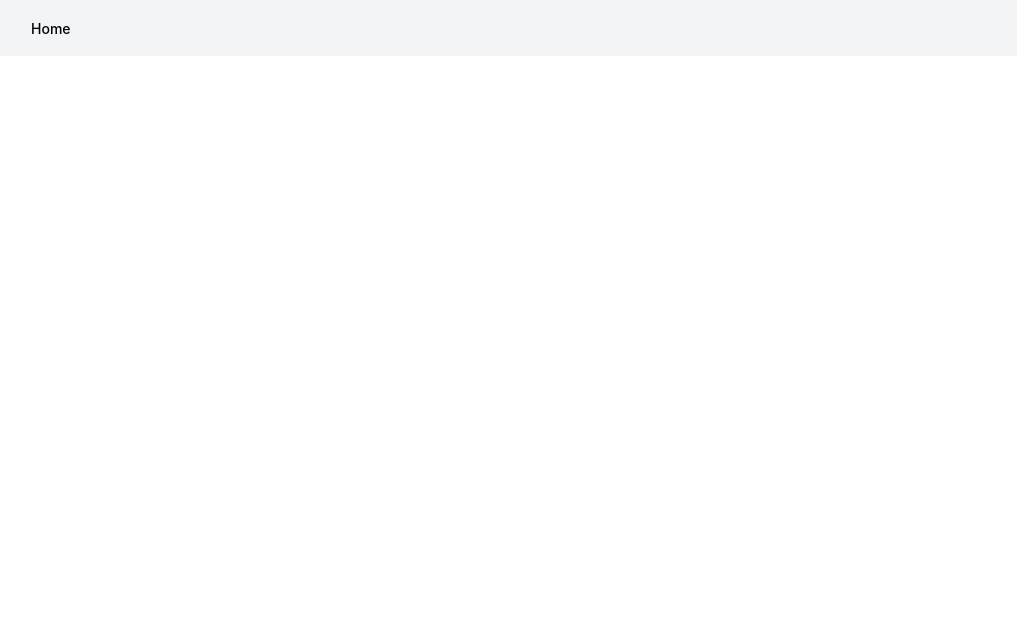
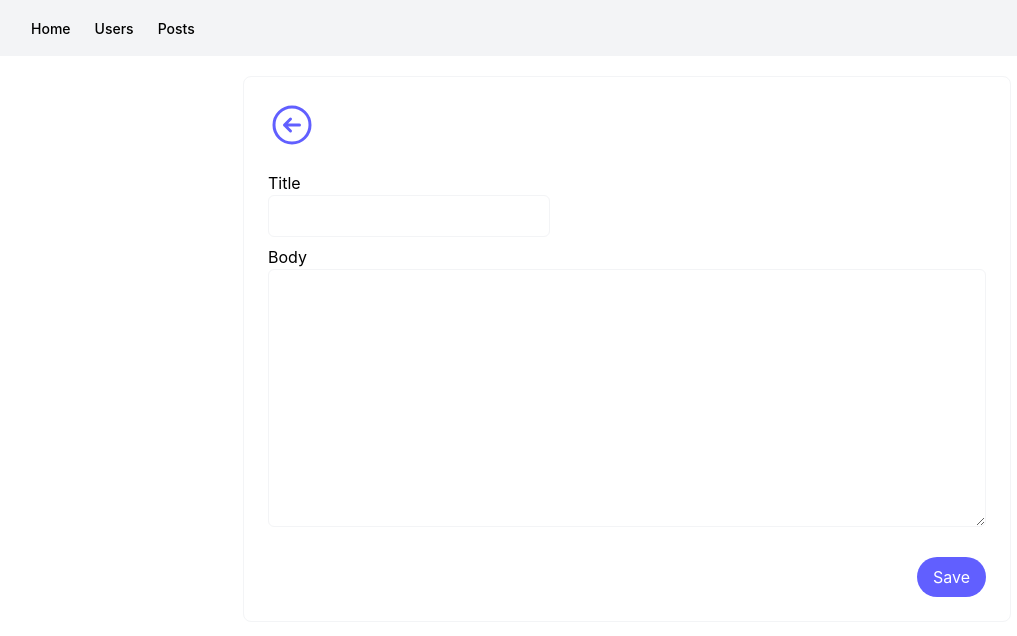
Before and after one commit to nkdas91/ReactTypicode, a React (Vite) app: page /posts/1/edit in a window 1280 px wide. Before the commit this address had no page. Shown: the top 636 px of the page, without its empty margins (13-1030 px from the left). Built offline with nearby package versions, Linux system fonts and the light colour scheme; no server answers.

Commit message:
Add posts - Add list, edit and delete features for posts - Add user filter to post list

```diff
--- a/src/App.tsx
+++ b/src/App.tsx
@@ -4,6 +4,10 @@ import Navbar from "./components/Navbar";
 import UserList from "./pages/users/UserList";
 import UserDetails from "./pages/users/UserDetails";
 import UserEdit from "./pages/users/UserEdit";
+import PostList from "./pages/posts/PostList";
+import PostDetails from "./pages/posts/PostDetails";
+import PostEdit from "./pages/posts/PostEdit";
+import Home from "./pages/Home";
 
 function App() {
   return (
@@ -11,9 +15,13 @@ function App() {
       <Navbar />
       <div className="px-10 py-5 ">
         <Routes>
-          <Route path="/" element={<UserList />} />
+          <Route path="/" element={<Home />} />
+          <Route path="/users" element={<UserList />} />
           <Route path="/users/:id" element={<UserDetails />} />
           <Route path="/users/:id/edit" element={<UserEdit />} />
+          <Route path="/posts" element={<PostList />} />
+          <Route path="/posts/:id" element={<PostDetails />} />
+          <Route path="/posts/:id/edit" element={<PostEdit />} />
         </Routes>
       </div>
     </>
--- a/src/components/Navbar.tsx
+++ b/src/components/Navbar.tsx
@@ -11,6 +11,22 @@ const Navbar = () => {
         >
           Home
         </Link>
+
+        <Link
+          to="/users"
+          aria-current="page"
+          className="px-3 py-2 text-sm font-medium text-black"
+        >
+          Users
+        </Link>
+
+        <Link
+          to="/posts"
+          aria-current="page"
+          className="px-3 py-2 text-sm font-medium text-black"
+        >
+          Posts
+        </Link>
       </div>
     </nav>
   );
--- /dev/null
+++ b/src/hooks/usePost.ts
@@ -0,0 +1,15 @@
+import { useEffect, useState } from "react";
+import type { Post } from "../types/Post";
+import { apiClient } from "../services/apiService";
+
+const usePost = (id?: number | null) => {
+  const [data, setData] = useState<Post | null>();
+
+  useEffect(() => {
+    apiClient.get(`/posts/${id ?? ""}`).then((res) => setData(res.data));
+  }, [id]);
+
+  return { data };
+};
+
+export default usePost;
--- /dev/null
+++ b/src/hooks/usePosts.ts
@@ -0,0 +1,15 @@
+import { useEffect, useState } from "react";
+import type { Post } from "../types/Post";
+import { apiClient } from "../services/apiService";
+
+const useUser = () => {
+  const [data, setData] = useState<Post[] | null>();
+
+  useEffect(() => {
+    apiClient.get(`/posts`).then((res) => setData(res.data));
+  }, []);
+
+  return { data };
+};
+
+export default useUser;
--- /dev/null
+++ b/src/pages/Home.tsx
@@ -0,0 +1,7 @@
+import React from "react";
+
+const Home = () => {
+  return <div>Home</div>;
+};
+
+export default Home;
--- /dev/null
+++ b/src/pages/posts/PostDetails.tsx
@@ -0,0 +1,54 @@
+import { Link, useNavigate, useParams } from "react-router-dom";
+import usePost from "../../hooks/usePost";
+import { deletePost } from "../../services/postService";
+import BackButton from "../../components/BackButton";
+
+const PostDetails = () => {
+  const { id } = useParams();
+  const { data: post } = usePost(id ? parseInt(id) : null);
+  const navigate = useNavigate();
+
+  const handleDelete = async (e: React.MouseEvent, id: number | undefined) => {
+    e.preventDefault();
+
+    const res = await deletePost(id ?? null);
+
+    if (res.data) {
+      navigate("/posts");
+    } else {
+      console.log(res.error);
+    }
+  };
+
+  return (
+    <div className="max-w-3xl mx-auto p-6 border border-gray-100 rounded-lg">
+      <BackButton />
+
+      <div className="mb-6 mt-4">
+        <h1 className="text-3xl">{post?.title}</h1>
+        <p className="text-gray-500">@{post?.userId}</p>
+      </div>
+
+      <div className="mb-6">
+        <p>{post?.body}</p>
+      </div>
+
+      <div className="flex justify-end gap-2">
+        <Link
+          to={`/posts/${id}/edit`}
+          className="bg-indigo-500 px-4 py-2 text-white rounded-full cursor-pointer hover:bg-indigo-600"
+        >
+          Edit
+        </Link>
+        <button
+          onClick={(e) => handleDelete(e, post?.id)}
+          className="bg-rose-700 px-4 py-2 text-white rounded-full cursor-pointer hover:bg-rose-800"
+        >
+          Delete
+        </button>
+      </div>
+    </div>
+  );
+};
+
+export default PostDetails;
--- /dev/null
+++ b/src/pages/posts/PostEdit.tsx
@@ -0,0 +1,74 @@
+import { useParams } from "react-router-dom";
+import usePost from "../../hooks/usePost";
+import type { Post } from "../../types/Post";
+import { useEffect, useState } from "react";
+import TextField from "../../components/TextField";
+import axios from "axios";
+import BackButton from "../../components/BackButton";
+
+const UserEdit = () => {
+  const { id } = useParams();
+  const { data: post } = usePost(id ? parseInt(id) : null);
+  const [form, setForm] = useState<Post | null>(null);
+
+  useEffect(() => {
+    if (post) {
+      setForm(post);
+    }
+  }, [post]);
+
+  const handleChange = (name: string, value: string) => {
+    setForm((prev) => (prev ? { ...prev, [name]: value } : prev));
+  };
+
+  const handleSubmit = (e: React.SubmitEvent) => {
+    e.preventDefault();
+
+    if (!form) return;
+
+    try {
+      axios
+        .put(`https://jsonplaceholder.typicode.com/posts/${id}`, form)
+        .then((res) => console.log(res.data));
+    } catch (err) {
+      console.error(err);
+    }
+  };
+
+  return (
+    <div className="max-w-3xl mx-auto p-6 border border-gray-100 rounded-lg">
+      <BackButton />
+
+      <form onSubmit={handleSubmit}>
+        <div className="mb-6 mt-4">
+          <TextField
+            label="Title"
+            type="text"
+            name="title"
+            value={form?.title}
+            handleChange={handleChange}
+          />
+
+          <div>
+            <label className="block">Body</label>
+            <textarea
+              name="body"
+              value={form?.body}
+              onChange={(e) => handleChange(e.target.name, e.target.value)}
+              className="px-4 py-2 border border-gray-100 rounded-md w-full"
+              rows={10}
+            />
+          </div>
+        </div>
+
+        <div className="flex justify-end gap-2">
+          <button className="bg-indigo-500 px-4 py-2 text-white rounded-full cursor-pointer hover:bg-indigo-600">
+            Save
+          </button>
+        </div>
+      </form>
+    </div>
+  );
+};
+
+export default UserEdit;
--- /dev/null
+++ b/src/pages/posts/PostList.tsx
@@ -0,0 +1,96 @@
+import { PencilIcon, TrashIcon } from "@heroicons/react/24/outline";
+import { Link, useNavigate, useSearchParams } from "react-router-dom";
+import usePosts from "../../hooks/usePosts";
+import { deletePost } from "../../services/postService";
+import useUsers from "../../hooks/useUsers";
+
+const PostList = () => {
+  const { data: posts } = usePosts();
+  const { data: users } = useUsers();
+
+  const [searchParams] = useSearchParams();
+  const userId = searchParams.get("userId");
+  const selectedUserId = userId ?? "";
+
+  const navigate = useNavigate();
+
+  const filteredPosts = userId
+    ? posts?.filter((p) => p.userId === Number(userId))
+    : posts;
+
+  const handleDelete = async (e: React.MouseEvent, id: number) => {
+    e.preventDefault();
+
+    const res = await deletePost(id);
+
+    if (res.data) {
+      navigate("/posts");
+    } else {
+      console.log(res.error);
+    }
+  };
+
+  const selectUser = (id: string) => {
+    if (!id) {
+      navigate(`/posts`);
+
+      return;
+    }
+
+    navigate(`/posts?userId=${id}`);
+  };
+
+  return (
+    <div className="max-w-5xl mx-auto">
+      <div className="flex justify-between items-center gap-2 mb-4">
+        <h1 className="text-3xl mb-4">Posts</h1>
+
+        <div>
+          <label>Filter by User </label>
+          <select
+            value={selectedUserId}
+            onChange={(e) => selectUser(e.target.value)}
+            className="px-4 py-2 border border-gray-100 rounded-md"
+          >
+            <option value=""></option>
+            {users?.map((user) => (
+              <option key={user.id} value={user.id}>
+                {user.name}
+              </option>
+            ))}
+          </select>
+        </div>
+      </div>
+      {filteredPosts?.map((post) => (
+        <div
+          key={post?.id}
+          className="pr-4 border border-gray-100 flex justify-between items-center hover:bg-gray-100"
+        >
+          <Link
+            key={post?.id}
+            to={`/posts/${post?.id}`}
+            className="p-4 flex-grow"
+          >
+            {post?.title}
+          </Link>
+          <div className="flex gap-2">
+            <Link
+              to={`/posts/${post?.id}/edit`}
+              className="bg-indigo-100 p-2 text-indigo-500 rounded-full cursor-pointer hover:bg-indigo-200"
+            >
+              <PencilIcon className="size-6" />
+            </Link>
+            <button
+              onClick={(e) => handleDelete(e, post?.id)}
+              className="bg-rose-100 p-2 text-rose-700 rounded-full cursor-pointer hover:bg-rose-200"
+            >
+              <TrashIcon className="size-6" />
+            </button>
+          </div>
+        </div>
+      ))}
+    </div>
+  );
+};
+
+export default PostList;
--- a/src/pages/users/UserDetails.tsx
+++ b/src/pages/users/UserDetails.tsx
@@ -14,7 +14,7 @@ const UserDetails = () => {
     const res = await deleteUser(id ?? null);
 
     if (res.data) {
-      navigate("/");
+      navigate("/users");
     } else {
       console.log(res.error);
     }
--- a/src/pages/users/UserList.tsx
+++ b/src/pages/users/UserList.tsx
@@ -13,7 +13,7 @@ const UserList = () => {
     const res = await deleteUser(id);
 
     if (res.data) {
-      navigate("/");
+      navigate("/users");
     } else {
       console.log(res.error);
     }
--- /dev/null
+++ b/src/services/postService.ts
@@ -0,0 +1,24 @@
+import axios, { AxiosError } from "axios";
+
+interface APIResponse {
+  data?: {};
+  error?: AxiosError | string;
+}
+
+export const deletePost = async (id: number | null): Promise<APIResponse> => {
+  if (!id) return { error: "Id is missing." };
+
+  try {
+    const res = await axios.delete(
+      `https://jsonplaceholder.typicode.com/posts/${id}`,
+    );
+
+    return { data: res.data };
+  } catch (err) {
+    const error = err as AxiosError;
+
+    return {
+      error: error.message,
+    };
+  }
+};
--- /dev/null
+++ b/src/types/Post.ts
@@ -0,0 +1,6 @@
+export interface Post {
+  userId: number;
+  id: number;
+  title: string;
+  body: string;
+}
```
